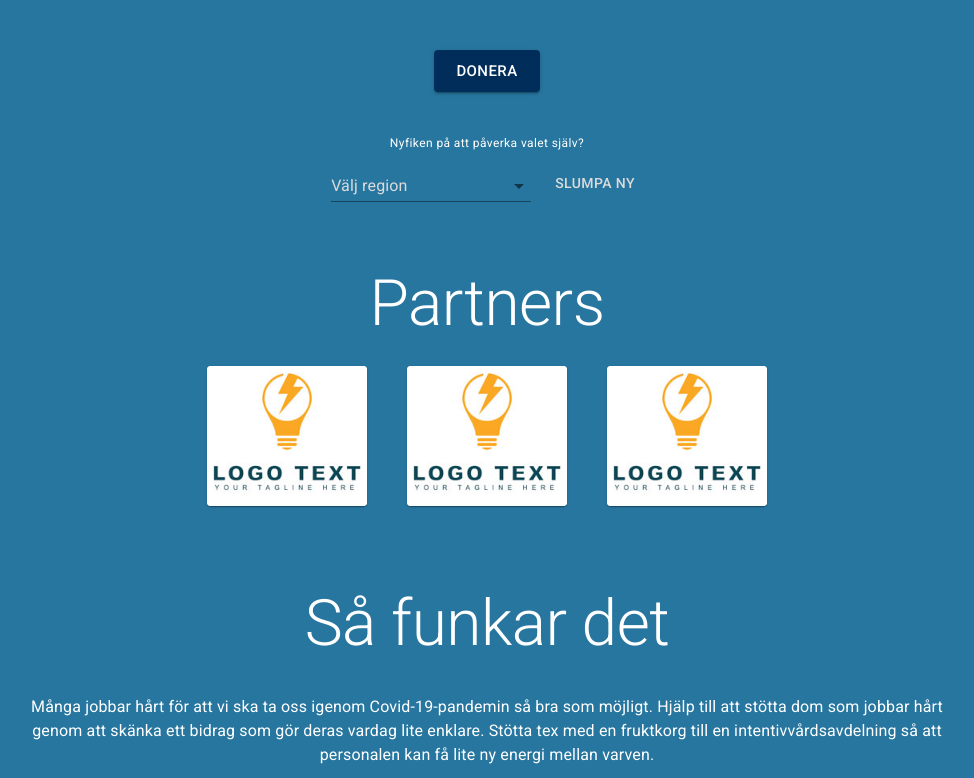
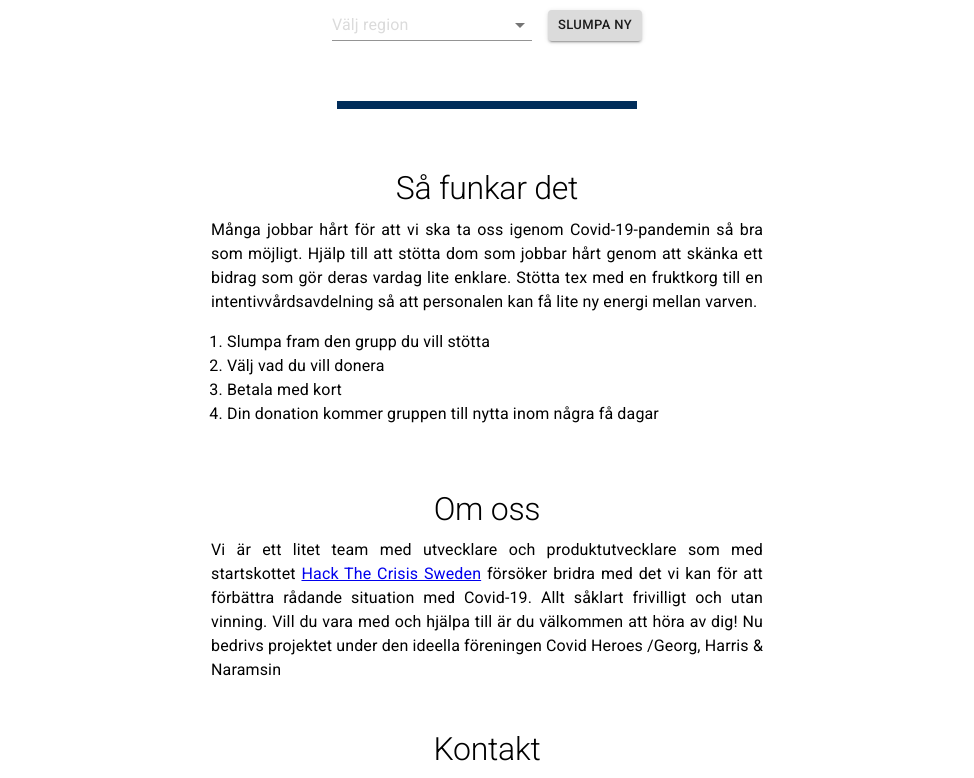
Before and after one commit to ahrberg/covid-heroes, a React (Create React App) app: page / in a window 1280 px wide. Shown: the part 342-1120 px from the top of the page, without its empty margins (153-1127 px from the left). Built offline with nearby package versions, Linux system fonts and the light colour scheme.

Commit message:
New styling

```diff
--- a/src/components/Contact.tsx
+++ b/src/components/Contact.tsx
@@ -4,13 +4,11 @@ import { Button, Typography, Container, Grid, Box } from "@material-ui/core";
 const Contact = () => {
   return (
     <Grid container direction="column" justify="flex-start" alignItems="center">
-      <Box marginTop={10} marginBottom={4}>
-        <Grid item>
-          <Typography align="center" variant="h2">
-            Kontakt
-          </Typography>
-        </Grid>
-      </Box>
+      <Grid item>
+        <Typography align="center" variant="h2">
+          Kontakt
+        </Typography>
+      </Grid>
       <Grid item>
         <Typography align="center" variant="body1">
           hej@borama.se
--- /dev/null
+++ b/src/components/Divider.tsx
@@ -0,0 +1,9 @@
+import React from "react";
+import styled from "styled-components";
+
+export default styled.hr`
+  border: 4px solid #002d5a;
+  max-width: 300px;
+  margin-top: 60px;
+  margin-bottom: 60px;
+`;
--- a/src/components/HowItWorks.tsx
+++ b/src/components/HowItWorks.tsx
@@ -3,34 +3,44 @@ import { Button, Typography, Container, Grid, Box } from "@material-ui/core";
 
 const HowItWorks = () => {
   return (
-    <Grid container direction="column" justify="flex-start" alignItems="center">
-      <Box marginTop={10} marginBottom={4}>
+    <>
+      <Grid
+        container
+        direction="column"
+        justify="flex-start"
+        alignItems="center"
+      >
         <Grid item>
           <Typography align="center" variant="h2">
             Så funkar det
           </Typography>
         </Grid>
-      </Box>
+      </Grid>
+
+      <Grid container direction="column">
         <Grid item>
-        <Typography align="center" variant="body1">
+          <Typography align="justify" variant="body1">
             Många jobbar hårt för att vi ska ta oss igenom Covid-19-pandemin så
             bra som möjligt. Hjälp till att stötta dom som jobbar hårt genom att
-          skänka ett bidrag som gör deras vardag lite enklare. Stötta tex med en
-          fruktkorg till en intentivvårdsavdelning så att personalen kan få lite
-          ny energi mellan varven.
+            skänka ett bidrag som gör deras vardag lite enklare. Stötta tex med
+            en fruktkorg till en intentivvårdsavdelning så att personalen kan få
+            lite ny energi mellan varven.
           </Typography>
         </Grid>
         <Grid item>
-        <Typography align="center" variant="body1">
-          <ol>
+          <Typography align="left" variant="body1">
+            <ol style={{ paddingLeft: "1em" }}>
               <li>Slumpa fram den grupp du vill stötta</li>
               <li>Välj vad du vill donera</li>
               <li>Betala med kort</li>
-            <li>Din donation kommer gruppen till nytta inom några få dagar</li>
+              <li>
+                Din donation kommer gruppen till nytta inom några få dagar
+              </li>
             </ol>
           </Typography>
         </Grid>
       </Grid>
+    </>
   );
 };
 
--- a/src/components/Regions.tsx
+++ b/src/components/Regions.tsx
@@ -26,6 +26,7 @@ const Regions: React.FC<Props> = ({ onChange }) => {
       <InputLabel htmlFor="age-native-simple">Välj region</InputLabel>
       <Select
         native
+        variant="standard"
         labelId="demo-simple-select-label"
         id="demo-simple-select"
         value={selected}
--- a/src/components/Team.tsx
+++ b/src/components/Team.tsx
@@ -3,26 +3,34 @@ import { Typography, Grid, Box } from "@material-ui/core";
 
 const Team = () => {
   return (
-    <Grid container direction="column" justify="flex-start" alignItems="center">
-      <Box marginTop={10} marginBottom={4}>
+    <>
+      <Grid
+        container
+        direction="column"
+        justify="flex-start"
+        alignItems="center"
+      >
         <Grid item>
           <Typography align="center" variant="h2">
-            Teamet bakom
+            Om oss
           </Typography>
         </Grid>
-      </Box>
+      </Grid>
+      <Grid container direction="column">
         <Grid item>
-        <Typography align="center" variant="body1">
+          <Typography align="justify" variant="body1">
             Vi är ett litet team med utvecklare och produktutvecklare som med
             startskottet{" "}
-          <a href="https://www.hackthecrisis.se/">Hack The Crisis Sweden</a>
-          försöker bridra med det vi kan för att förbättra rådande situation med
-          Covid-19. Allt såklart frivilligt och utan vinning. Vill du vara med
-          och hjälpa till är du välkommen att höra av dig! /Georg, Harris &
+            <a href="https://www.hackthecrisis.se/">Hack The Crisis Sweden</a>{" "}
+            försöker bridra med det vi kan för att förbättra rådande situation
+            med Covid-19. Allt såklart frivilligt och utan vinning. Vill du vara
+            med och hjälpa till är du välkommen att höra av dig! Nu bedrivs
+            projektet under den ideella föreningen Covid Heroes /Georg, Harris &
             Naramsin
           </Typography>
         </Grid>
       </Grid>
+    </>
   );
 };
 
--- a/src/components/TextFade.tsx
+++ b/src/components/TextFade.tsx
@@ -20,7 +20,7 @@ const TextFade: React.FC<Props> = ({ text }) => {
 
   return (
     <Fade in={show}>
-      <Typography align="center" variant="h1">
+      <Typography align="center" variant="h2">
         {display}
       </Typography>
     </Fade>
--- a/src/theme.tsx
+++ b/src/theme.tsx
@@ -3,14 +3,14 @@ import { createMuiTheme } from "@material-ui/core";
 const defaultTheme = createMuiTheme({
   palette: {
     text: {
-      primary: "#fff",
+      primary: "#000",
       secondary: "#dbdbdb",
     },
     background: {
-      default: "#27769F",
+      default: "#ffffff",
     },
     primary: {
-      main: "rgb(0,45,90)",
+      main: "#002D5A",
     },
     secondary: {
       main: "#dbdbdb",
@@ -27,15 +27,23 @@ const theme = {
   overrides: {
     MuiTypography: {
       h1: {
-        fontSize: "5rem",
+        fontSize: "2.5rem",
         [breakpoints.down("xs")]: {
-          fontSize: "3rem",
+          fontSize: "2rem",
         },
       },
       h2: {
-        fontSize: "4rem",
+        fontSize: "2rem",
+        marginBottom: "10px",
         [breakpoints.down("xs")]: {
-          fontSize: "2rem",
+          fontSize: "1.5rem",
+        },
+      },
+      h3: {
+        fontSize: "1.5rem",
+        fontWeight: "300",
+        [breakpoints.down("xs")]: {
+          fontSize: "1rem",
         },
       },
     },
--- a/src/views/Home.tsx
+++ b/src/views/Home.tsx
@@ -7,6 +7,7 @@ import Partners from "../components/Partners";
 import TextFade from "../components/TextFade";
 import Contact from "../components/Contact";
 import Team from "../components/Team";
+import Divider from "../components/Divider";
 
 const Home: React.FC = () => {
   const [place, setPlace] = useState(getPlace("", ""));
@@ -26,25 +27,21 @@ const Home: React.FC = () => {
   };
 
   return (
-    <Container maxWidth="md">
+    <Container maxWidth="sm">
       <Grid
         container
         direction="column"
         justify="flex-start"
         alignItems="center"
+        spacing={3}
+        style={{ marginTop: "40px" }}
       >
-        <Box marginTop={10} marginBottom={6}>
         <Grid item>
-            <Typography align="center" variant="h2">
-              Du har fått äran att stötta
+          <Typography align="center" variant="h1">
+            Stötta hjältarna i vården
           </Typography>
         </Grid>
         <Grid item>
-            <TextFade text={place.name} />
-          </Grid>
-        </Box>
-        <Grid item>
-          <Box margin={0}>
           <Button
             color="primary"
             variant="contained"
@@ -53,16 +50,17 @@ const Home: React.FC = () => {
           >
             Donera
           </Button>
-          </Box>
         </Grid>
         <Grid item>
-          <Box marginTop={5}>
+          <Typography variant="h3">ditt bidrag går till</Typography>
+        </Grid>
+        <Grid item>
+          <TextFade text={place.name} />
+        </Grid>
+        <Grid item style={{ textAlign: "center" }}>
           <Typography variant="caption">
             Nyfiken på att påverka valet själv?
           </Typography>
-          </Box>
-        </Grid>
-        <Grid item>
           <Grid
             container
             direction="row"
@@ -75,8 +73,9 @@ const Home: React.FC = () => {
             </Grid>
             <Grid item>
               <Button
-                variant="text"
+                variant="contained"
                 color="secondary"
+                size="small"
                 onClick={() => getNewPlace(region)}
               >
                 Slumpa ny
@@ -85,10 +84,16 @@ const Home: React.FC = () => {
           </Grid>
         </Grid>
       </Grid>
-      <Partners />
+      <Divider />
+      <Box marginTop={6} marginBottom={4}>
         <HowItWorks />
+      </Box>
+      <Box marginTop={6} marginBottom={4}>
         <Team />
+      </Box>
+      <Box marginTop={6} marginBottom={4}>
         <Contact />
+      </Box>
       <Box marginTop={10}></Box>
     </Container>
   );
```
Lines whose indentation alone changed are shown as unchanged.
